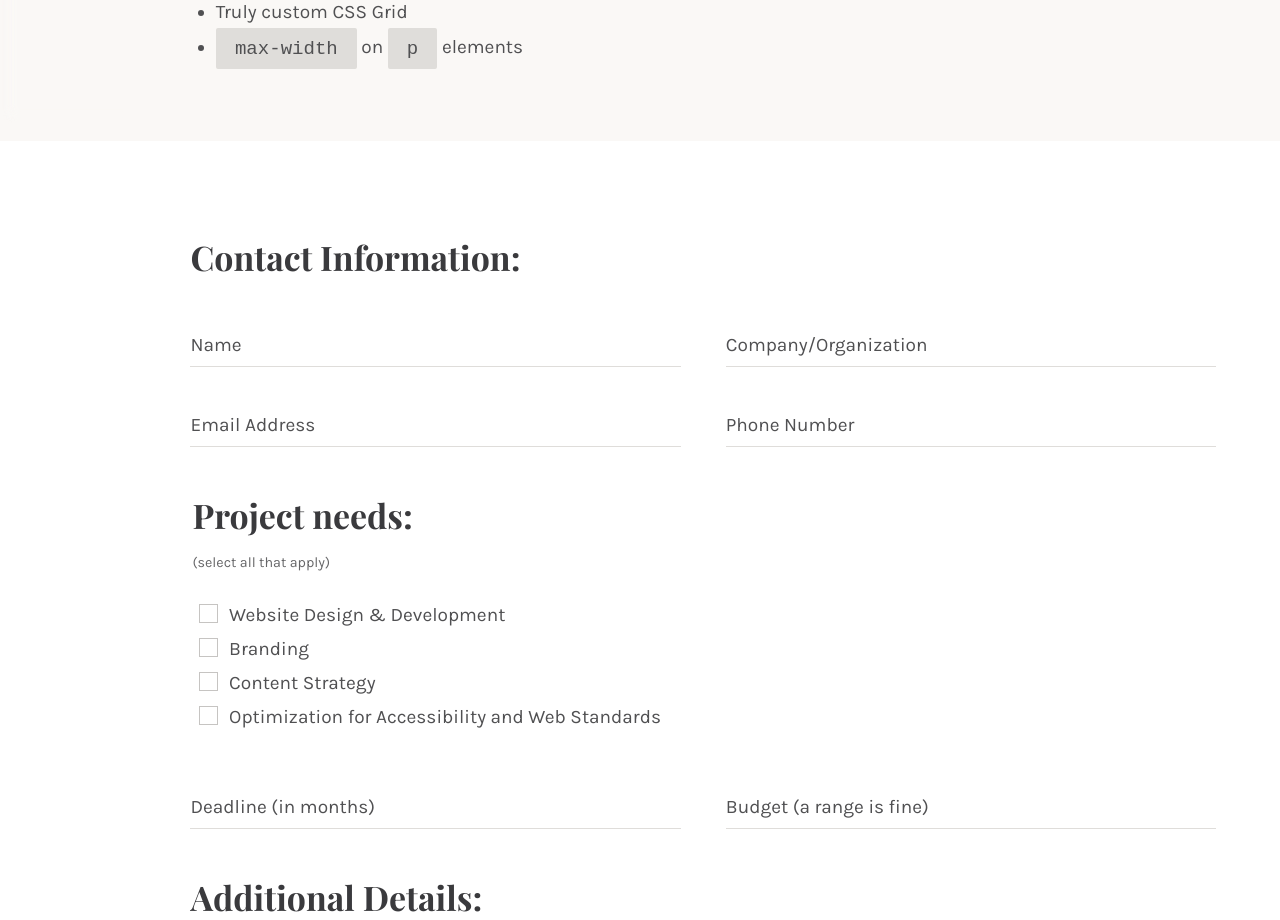
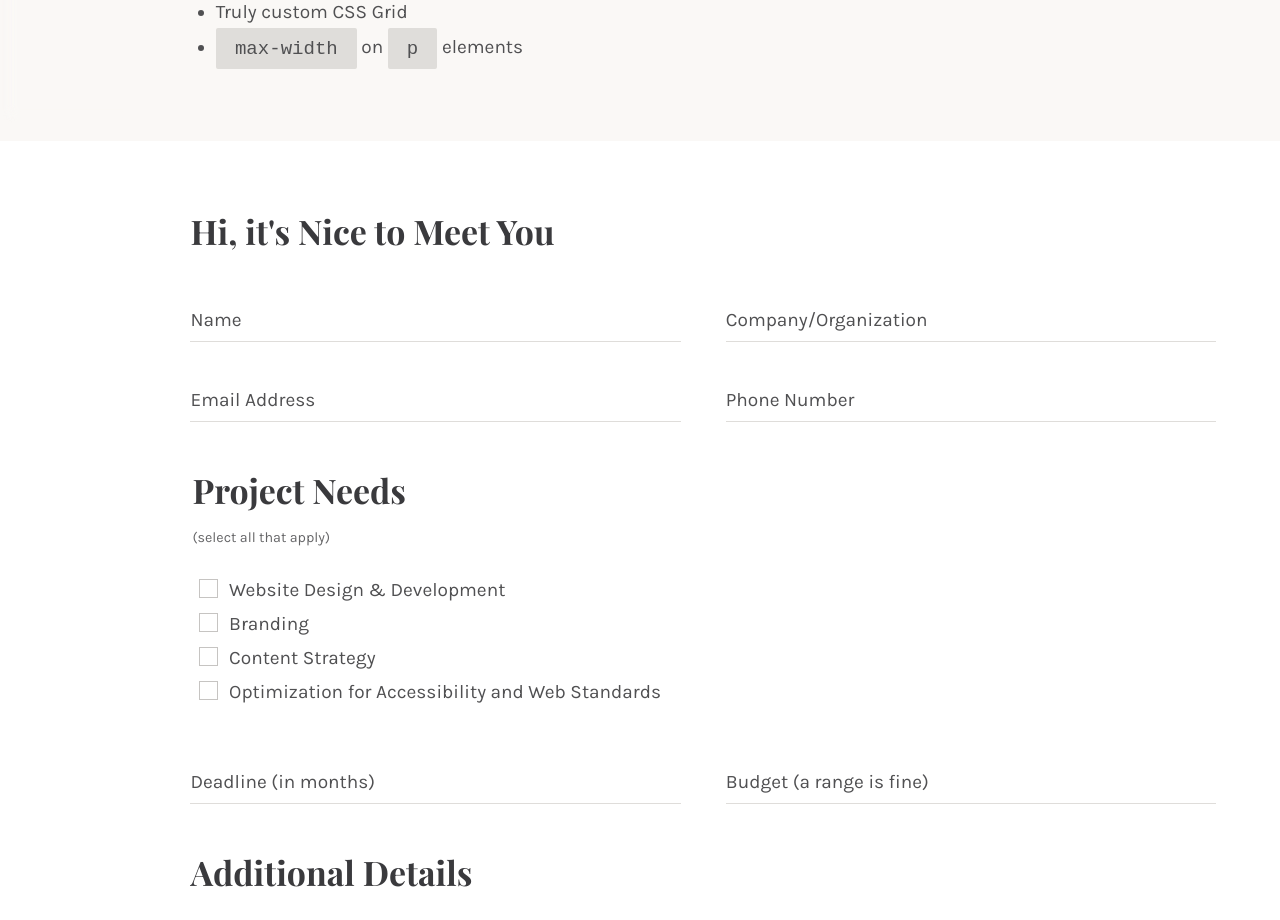
Before and after one commit to claxondesignco/claxondesignco.github.io, a Jekyll site: the page built from index.md, in a window 1280 px wide. Shown: the part 4872-5792 px from the top of the page. Built offline with Jekyll 4.4.1, drawn with Linux system fonts in a browser that asks for light colours; comment, search, counter and statistics services are not loaded.

```diff
--- a/_includes/contactform.html
+++ b/_includes/contactform.html
@@ -1,5 +1,5 @@
  <form id="contact_form" action="https://formspree.io/&#097;&#100;&#097;&#109;&#064;&#099;&#108;&#097;&#120;&#111;&#110;&#100;&#101;&#115;&#105;&#103;&#110;&#046;&#099;&#111;" method="POST">
-  <h2>Contact Information:</h2>
+  <h2>Hi, it's Nice to Meet You</h2>
   <div class="columns columns-2">
     <div>
       <label for="name">Name</label>
@@ -21,7 +21,7 @@
     </div>
   </div>
   <fieldset>
-    <legend><h2>Project needs:</h2><span>(select all that apply)</span>
+    <legend><h2>Project Needs</h2><span>(select all that apply)</span>
     </legend>
     <input id="website" type="checkbox" name="project-needs-website" value="Web Design and Development"><label for="website">Website Design &amp; Development</label><br>
     <input id="branding" type="checkbox" name="project-needs-branding" value="Branding"><label for="branding">Branding</label><br>
@@ -39,7 +39,7 @@
     </div>
   </div>
   <div>
-    <h2>Additional Details:</h2>
+    <h2>Additional Details</h2>
   </div>
   <label for="project-details">Project Details</label>
   <textarea rows="6" id="project-details" name="project-details"></textarea>
--- a/_sass/_forms.sass
+++ b/_sass/_forms.sass
@@ -22,7 +22,7 @@
     margin-bottom: 0.25em
 
 form
-  margin: ms(1) 0
+  margin: 0 0 ms(1)
   text-align: left
   max-width: ms(14)
 
```
